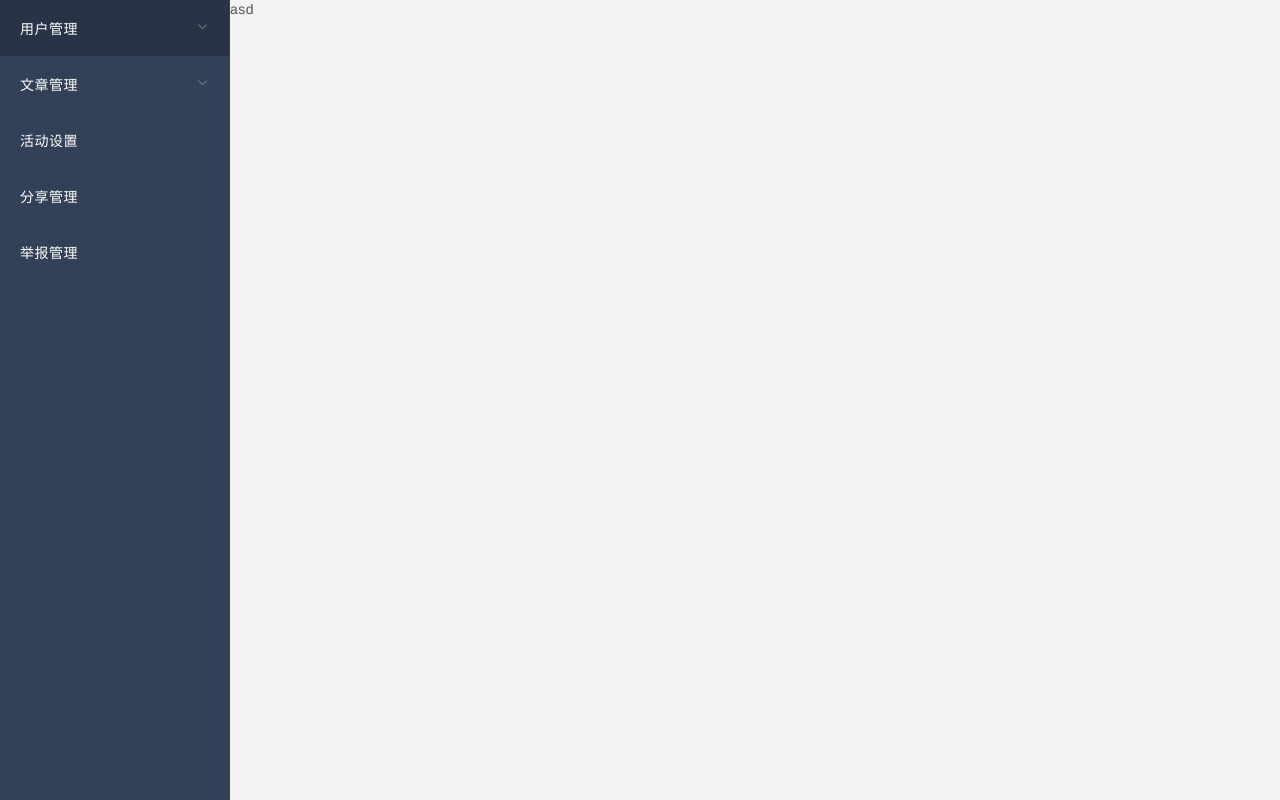
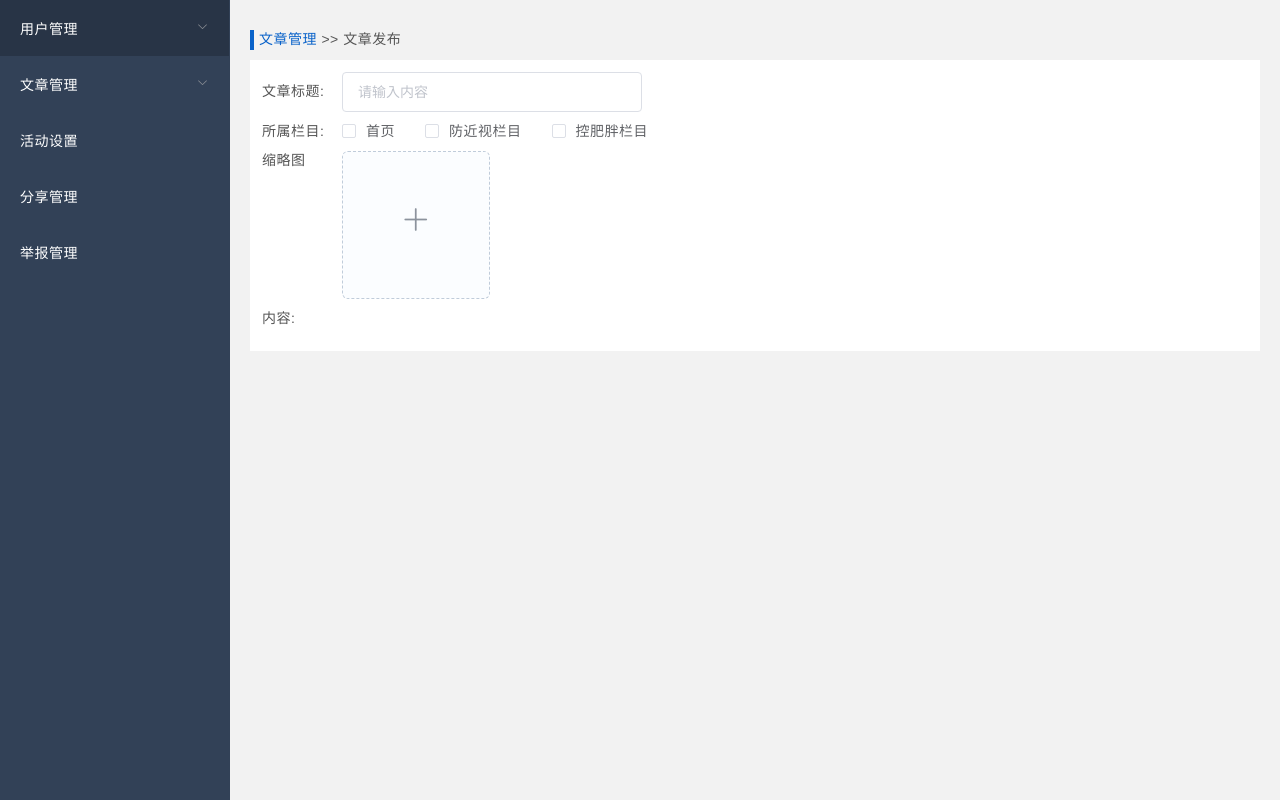
Before and after one commit to gongzhihao123/CDC-admin, a Vue app: page /#/articleRelease in a window 1280 px wide. Built offline with nearby package versions, Linux system fonts and the light colour scheme.

Commit message:
增加文章发布页

```diff
--- a/public/index.html
+++ b/public/index.html
@@ -5,7 +5,7 @@
     <meta http-equiv="X-UA-Compatible" content="IE=edge">
     <meta name="viewport" content="width=device-width,initial-scale=1.0">
     <link rel="icon" href="<%= BASE_URL %>favicon.ico">
-    <title>ft-health</title>
+    <title>CDC</title>
   </head>
   <body>
     <noscript>
--- a/src/views/articleManage/articleRelease.vue
+++ b/src/views/articleManage/articleRelease.vue
@@ -1,13 +1,127 @@
 <template>
-  <div class="articleRelease">asd</div>
+  <div class="articleRelease">
+    <div class="containerTitle">
+      <span>文章管理</span> >> 文章发布
+    </div>
+    <div class="articleRelease-container">
+      <ul class="articleReleaseContent">
+        <li>
+          <span>文章标题:</span>
+          <el-input v-model="articleTitle" clearable placeholder="请输入内容"></el-input>
+        </li>
+        <li>
+          <span>所属栏目:</span>
+          <el-checkbox-group v-model="columnCheck">
+            <el-checkbox label="1">首页</el-checkbox>
+            <el-checkbox label="2">防近视栏目</el-checkbox>
+            <el-checkbox label="3">控肥胖栏目</el-checkbox>
+          </el-checkbox-group>
+        </li>
+        <li>
+          <span>缩略图</span>
+          <el-upload
+            action="#"
+            list-type="picture-card"
+            :file-list="fileList"
+            :auto-upload="false">
+              <i slot="default" class="el-icon-plus"></i>
+              <div slot="file" slot-scope="{file}">
+                <img
+                  class="el-upload-list__item-thumbnail"
+                  :src="file.url" alt=""
+                >
+                <span class="el-upload-list__item-actions">
+                  <span
+                    class="el-upload-list__item-preview"
+                    @click="handlePictureCardPreview(file)"
+                  >
+                    <i class="el-icon-zoom-in"></i>
+                  </span>
+                  <!-- <span
+                    class="el-upload-list__item-delete"
+                    @click="handleDownload(file)"
+                  >
+                    <i class="el-icon-download"></i>
+                  </span> -->
+                  <span
+                    class="el-upload-list__item-delete"
+                    @click="handleRemove(file)"
+                  >
+                    <i class="el-icon-delete"></i>
+                  </span>
+                </span>
+              </div>
+          </el-upload>
+          <el-dialog :visible.sync="articleDialog">
+            <img width="100%" :src="articleImg" alt="">
+          </el-dialog>
+        </li>
+        <li>
+          <span>内容:</span>
+        </li>
+      </ul>
+    </div>
+  </div>
 </template>
 <script>
 export default {
   data () {
-    return {}
+    return {
+      articleTitle: '',
+      columnCheck: [],
+      articleImg: '',
+      articleDialog: false,
+      fileList: []
+    }
+  },
+  methods: {
+    // 上传操作
+    handleRemove (file, fileList) {
+      console.log(file, fileList)
+    },
+    handlePictureCardPreview (file) {
+      this.articleImg = file.url
+      this.articleDialog = true
+    },
+    handleDownload (file) {
+      console.log(file)
+    }
   }
 }
 </script>
 <style lang="scss">
-.articleRelease {}
+.articleRelease {
+  padding: 30px 20px;
+  .containerTitle {
+    border-left: 4px solid rgb(9, 98, 201);
+    padding-left: 5px;
+    margin-bottom: 10px;
+    span {
+      color: rgb(9, 98, 201);
+    }
+  }
+  .articleRelease-container {
+    padding: 12px;
+    background: #fff;
+    .articleReleaseContent {
+      li {
+        display: flex;
+        align-items: center;
+        margin-bottom: 10px;
+        > span {
+          display: inline-block;
+          width: 80px;
+        }
+      }
+      li:first-child {
+        .el-input {
+          width: 300px
+        }
+      }
+      li:nth-child(3) {
+        align-items: flex-start;
+      }
+    }
+  }
+}
 </style>
```
